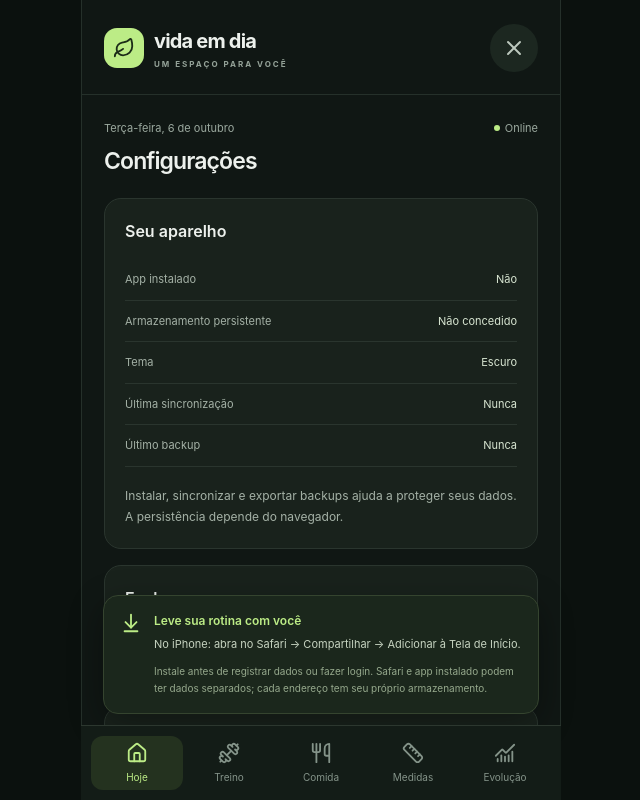
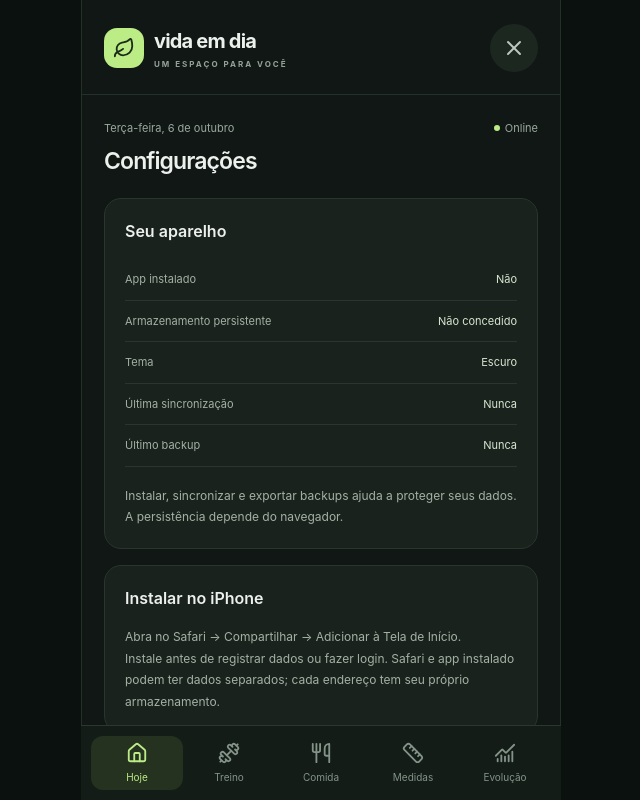
Before and after one commit to breno-camargo/vida-em-dia, a React (Vite) app: page / in a window 1280 px wide. Both pictures are taken after a click on the button "Abrir configurações". Shown: the top 800 px of the page, without its empty margins (319-959 px from the left). Built offline with nearby package versions, Linux system fonts and the light colour scheme.

Commit message:
fix: mova as instruções de instalação para configurações

```diff
--- a/src/App.tsx
+++ b/src/App.tsx
@@ -1,5 +1,5 @@
 import { useEffect, useState } from 'react'
-import { Settings, X, Utensils, Ruler, ChartNoAxesCombined, ArrowDownToLine, Leaf } from 'lucide-react'
+import { Settings, X, Utensils, Ruler, ChartNoAxesCombined, Leaf } from 'lucide-react'
 import { Navegacao, type Aba } from './componentes/Navegacao'
 import { EstadoVazio } from './componentes/EstadoVazio'
 import { AvisosPwa } from './componentes/AvisosPwa'
@@ -31,7 +31,6 @@ export default function App() {
       <h1>{menu ? 'Configurações' : aba === 'Hoje' ? 'Olá, vamos cuidar de você?' : aba}</h1>
       {erro && <div role="alert" className="erro">{erro}</div>}
       {menu ? <Configuracoes {...ambiente} /> : aba === 'Hoje' ? <Hoje abrir={selecionar} /> : aba === 'Treino' ? <Treino key={entradaTreino} online={ambiente.online} /> : <EstadoVazio {...proximas[aba]} />}
-      {!ambiente.instalado && <aside className="instalacao"><ArrowDownToLine size={22} /><div><h3>Leve sua rotina com você</h3><p>No iPhone: abra no Safari → Compartilhar → Adicionar à Tela de Início.</p><small>Instale antes de registrar dados ou fazer login. Safari e app instalado podem ter dados separados; cada endereço tem seu próprio armazenamento.</small></div></aside>}
     </main>
     <AvisosPwa /><Navegacao atual={aba} selecionar={selecionar} />
   </div>
--- a/src/telas/Configuracoes.tsx
+++ b/src/telas/Configuracoes.tsx
@@ -5,6 +5,7 @@ export function Configuracoes({ instalado, persistente }: { instalado: boolean;
     <div><dt>Tema</dt><dd>Escuro</dd></div><div><dt>Última sincronização</dt><dd>Nunca</dd></div>
     <div><dt>Último backup</dt><dd>Nunca</dd></div>
   </dl><p>Instalar, sincronizar e exportar backups ajuda a proteger seus dados. A persistência depende do navegador.</p></section>
+    {!instalado && <section className="painel"><h2>Instalar no iPhone</h2><p>Abra no Safari → Compartilhar → Adicionar à Tela de Início.</p><p>Instale antes de registrar dados ou fazer login. Safari e app instalado podem ter dados separados; cada endereço tem seu próprio armazenamento.</p></section>}
     <section className="painel"><h2>Em breve</h2><p>Backup na etapa 7. Conta e sincronização na etapa 8. Personalização do tema na etapa 13.</p></section>
     <section className="painel"><h2>Sobre o Vida em Dia</h2><p>Seu espaço pessoal de treino, alimentação e evolução.</p><small>Versão 0.2.0 · Exercícios e fichas</small></section></>
 }
```
